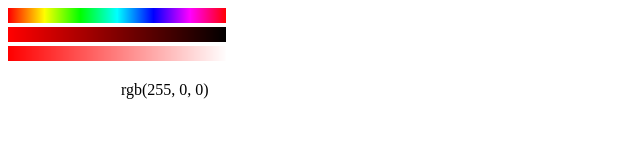
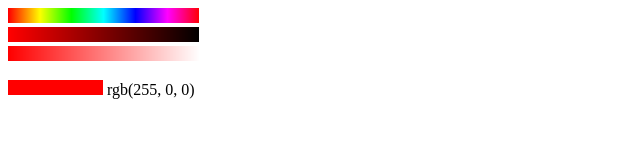
Before and after one commit to WuHuaMiao/QRCode_Message, a plain HTML site: page color_picker.html in a window 1280 px wide. Shown: the whole page, without its empty margins (0-640 px from the left). Drawn offline with Linux system fonts and the light colour scheme.

Commit message:
修复了对色相、明度、饱和度皆进行选择后才能得到颜色的bug；添加了获取当前颜色的接口

```diff
--- a/color_picker.html
+++ b/color_picker.html
@@ -22,6 +22,15 @@
 
 
     <script type="text/javascript" src="./color_picker.js"></script>
+    <script type="text/javascript">
+;(function() {
+    //参数：色相canvas，明度canvas，饱和度canvas，被选择的颜色canvas，显示颜色值的区域, 选择器长度。
+    //前五个参数为id或对象均可。最后一个参数是可选的，且数字越大选择器越短，默认为7。
+    var myColorPicker = new ColorPicker('color_canvas_main', 'color_canvas_sub', 'color_canvas_third', 'selected_color', 'color_value', 8);
+    //获取当前被选中颜色的方法：.getCurrentColor()，返回类型为字符串
+    console.log(myColorPicker.getCurrentColor());
+})()
+    </script>
 
 </body>
 </html>
--- a/color_picker.js
+++ b/color_picker.js
@@ -2,8 +2,8 @@
 
 ;(function() {
 
-    function Main(canvas) {
-        this.STEP = 7;
+    function Main(canvas, length) {
+        this.STEP = length || 7;
         this.RANGE = 255 * 6 / this.STEP;
 
         this.canvas = typeof canvas == 'object' ? canvas : document.getElementById(canvas);
@@ -142,7 +142,7 @@
                 rgb = this.ctx.fillStyle= 'rgb('+r+','+g+','+b+')';
                 this.ctx.fillRect(i, 0, 1,this.height);
             }
-            this.currentColor
+            //this.currentColor
         },
 
         getCurrentColor: function() {
@@ -189,18 +189,18 @@
         this.display = typeof display == 'object' ? display : document.getElementById(display);
         this.ctx = this.canvas.getContext('2d');
 
-
         this.width = this.canvas.width = width / 2;
         this.height = this.canvas.height = height;
 
-        this.currentColor = 'rgb(255,0,0)';
+        this.currentColor = 'rgb(255, 0, 0)';
+
+        this.drawColor(this.currentColor)
     }
     Show.prototype = {
         constructor: Show,
 
         drawColor: function(color) {
             this.ctx.fillStyle = this.currentColor = color;
-            console.log(this.ctx.fillStyle)
             this.ctx.fillRect(0, 0, this.width, this.height);
 
             if(this.display)
@@ -209,12 +209,13 @@
     }
 
 
-    function ColorPicker(mainCanvas, subCanvas, thirdCanvas, forthCanvas, display) {
-        this.main = new Main(mainCanvas);
+    function ColorPicker(mainCanvas, subCanvas, thirdCanvas, forthCanvas, display, length) {
+        this.main = new Main(mainCanvas, length);
         var data = this.main.returnData();
         this.sub = new Sub(subCanvas, data.currentColor, data.width, data.height, 'brightness');
         this.third = new Sub(thirdCanvas, data.currentColor, data.width, data.height, 'saturation');
         this.show = new Show(forthCanvas, data.width, data.height, display);
+        this.currentColor = data.currentColor;
 
         this.bindCanvasAction();
 
@@ -231,17 +232,12 @@
             }
 
             this.main.outsideClickAction = function() {
-                this.sub.drawColorBlock(this.main.currentColor);
-                this.sub.currentColor = this.main.currentColor;
-                this.third.drawColorBlock(this.sub.currentColor);
+                this.sub.drawColorBlock(this.sub.currentColor = this.main.currentColor);
+                this.third.drawColorBlock(this.third.currentColor = this.sub.currentColor);
             }.bind(this);
 
             this.sub.outsideClickAction = function() {
-                this.third.drawColorBlock(this.sub.currentColor);
-            }.bind(this);
-
-            this.third.outsideClickAction = function() {
-                console.log(this.third.currentColor)
+                this.third.drawColorBlock(this.third.currentColor = this.sub.currentColor);
             }.bind(this);
         },
 
@@ -259,7 +255,7 @@
             canvas.addEventListener('click', function() {
                 this.clickAction();
                 _this.mark.call(this);
-                _this.show.drawColor(_this.third.currentColor);
+                _this.show.drawColor(_this.currentColor = _this.third.currentColor);
             }.bind(obj));
         },
 
@@ -268,6 +264,11 @@
             this.ctx.fillStyle = '#000';
             this.ctx.fillRect(this.x-width/2, 0, width, this.height);
         },
+
+        getCurrentColor: function() {
+            return this.currentColor;
+        }
     }
-    new ColorPicker('color_canvas_main', 'color_canvas_sub', 'color_canvas_third', 'selected_color', 'color_value');
+
+    window.ColorPicker = ColorPicker;
 })()
```
Lines whose indentation alone changed are shown as unchanged.
